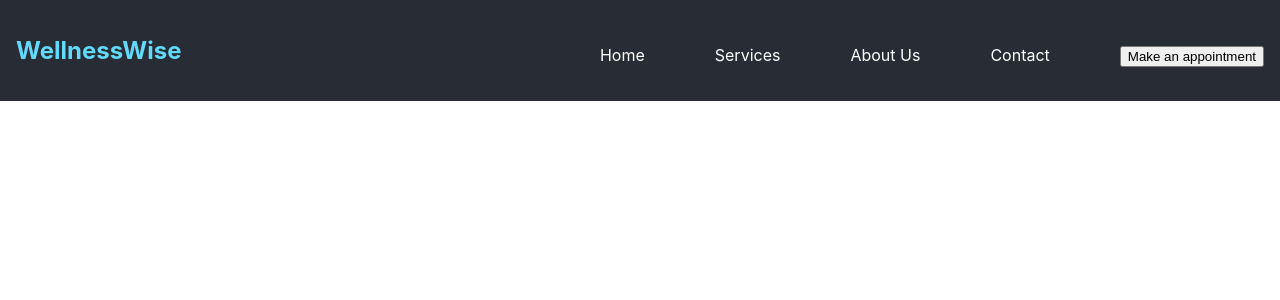
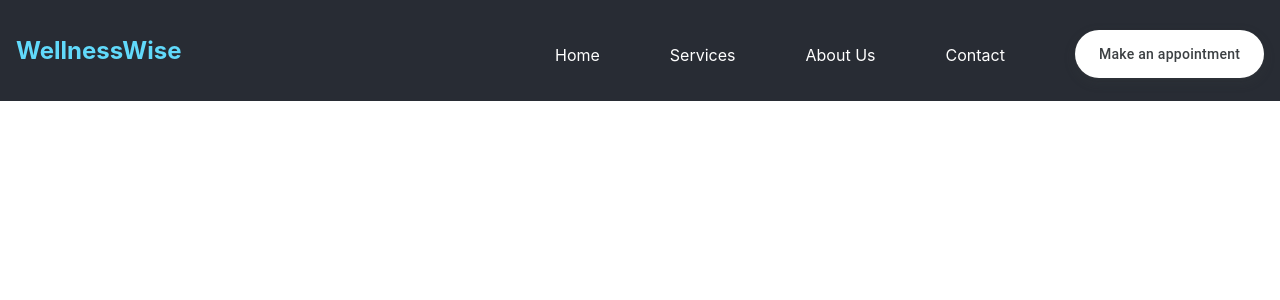
Before and after one commit to Mehar-Aziz/WellnessWise, a React (Create React App) app in the folder wellnesswise-frontend/: page / in a window 1280 px wide. Shown: the top 300 px of the page. Built offline with nearby package versions, Linux system fonts and the light colour scheme.

Commit message:
Update Navbar button

```diff
--- a/wellnesswise-frontend/src/components/Navbar.css
+++ b/wellnesswise-frontend/src/components/Navbar.css
@@ -26,6 +26,77 @@
     color: white;
     text-decoration: none;
   }
+
+  .button-17 {
+  align-items: center;
+  appearance: none;
+  background-color: #fff;
+  border-radius: 24px;
+  border-style: none;
+  box-shadow: rgba(0, 0, 0, .2) 0 3px 5px -1px,rgba(0, 0, 0, .14) 0 6px 10px 0,rgba(0, 0, 0, .12) 0 1px 18px 0;
+  box-sizing: border-box;
+  color: #3c4043;
+  cursor: pointer;
+  display: inline-flex;
+  fill: currentcolor;
+  font-family: "Google Sans",Roboto,Arial,sans-serif;
+  font-size: 14px;
+  font-weight: 500;
+  height: 48px;
+  justify-content: center;
+  letter-spacing: .25px;
+  line-height: normal;
+  max-width: 100%;
+  overflow: visible;
+  padding: 2px 24px;
+  position: relative;
+  top: -15px;
+  text-align: center;
+  text-transform: none;
+  transition: box-shadow 280ms cubic-bezier(.4, 0, .2, 1),opacity 15ms linear 30ms,transform 270ms cubic-bezier(0, 0, .2, 1) 0ms;
+  user-select: none;
+  -webkit-user-select: none;
+  touch-action: manipulation;
+  width: auto;
+  will-change: transform,opacity;
+  z-index: 0;
+}
+
+.button-17:hover {
+  background: #F6F9FE;
+  color: #174ea6;
+}
+
+.button-17:active {
+  box-shadow: 0 4px 4px 0 rgb(60 64 67 / 30%), 0 8px 12px 6px rgb(60 64 67 / 15%);
+  outline: none;
+}
+
+.button-17:focus {
+  outline: none;
+  border: 2px solid #4285f4;
+}
+
+.button-17:not(:disabled) {
+  box-shadow: rgba(60, 64, 67, .3) 0 1px 3px 0, rgba(60, 64, 67, .15) 0 4px 8px 3px;
+}
+
+.button-17:not(:disabled):hover {
+  box-shadow: rgba(60, 64, 67, .3) 0 2px 3px 0, rgba(60, 64, 67, .15) 0 6px 10px 4px;
+}
+
+.button-17:not(:disabled):focus {
+  box-shadow: rgba(60, 64, 67, .3) 0 1px 3px 0, rgba(60, 64, 67, .15) 0 4px 8px 3px;
+}
+
+.button-17:not(:disabled):active {
+  box-shadow: rgba(60, 64, 67, .3) 0 4px 4px 0, rgba(60, 64, 67, .15) 0 8px 12px 6px;
+}
+
+.button-17:disabled {
+  box-shadow: rgba(60, 64, 67, .3) 0 1px 3px 0, rgba(60, 64, 67, .15) 0 4px 8px 3px;
+}
+
 
   li a:hover {
     color: #61dafb;
--- a/wellnesswise-frontend/src/components/Navbar.js
+++ b/wellnesswise-frontend/src/components/Navbar.js
@@ -6,7 +6,7 @@
         <nav>
             <h1>WellnessWise</h1>
             <ul>
-                <li><button>Make an appointment</button></li>
+                <li><button className="button-17" >Make an appointment</button></li>
                 <li><a href="/contact">Contact</a></li>
                 <li><a href="/about">About Us</a></li>
                 <li><a href="/services">Services</a></li>
```
